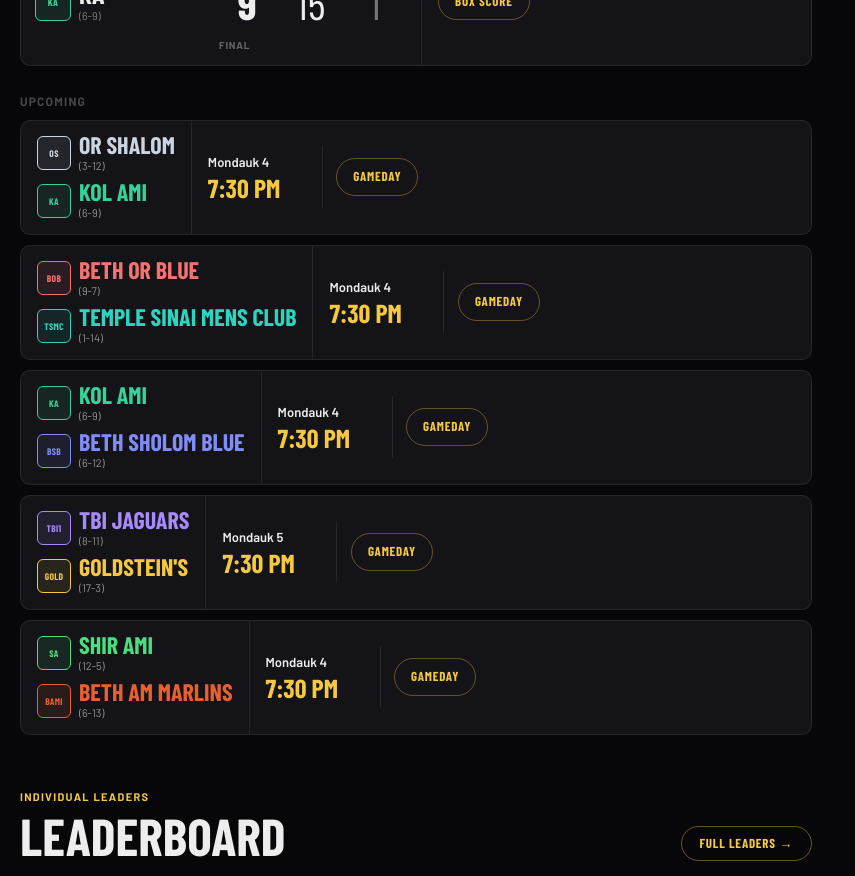
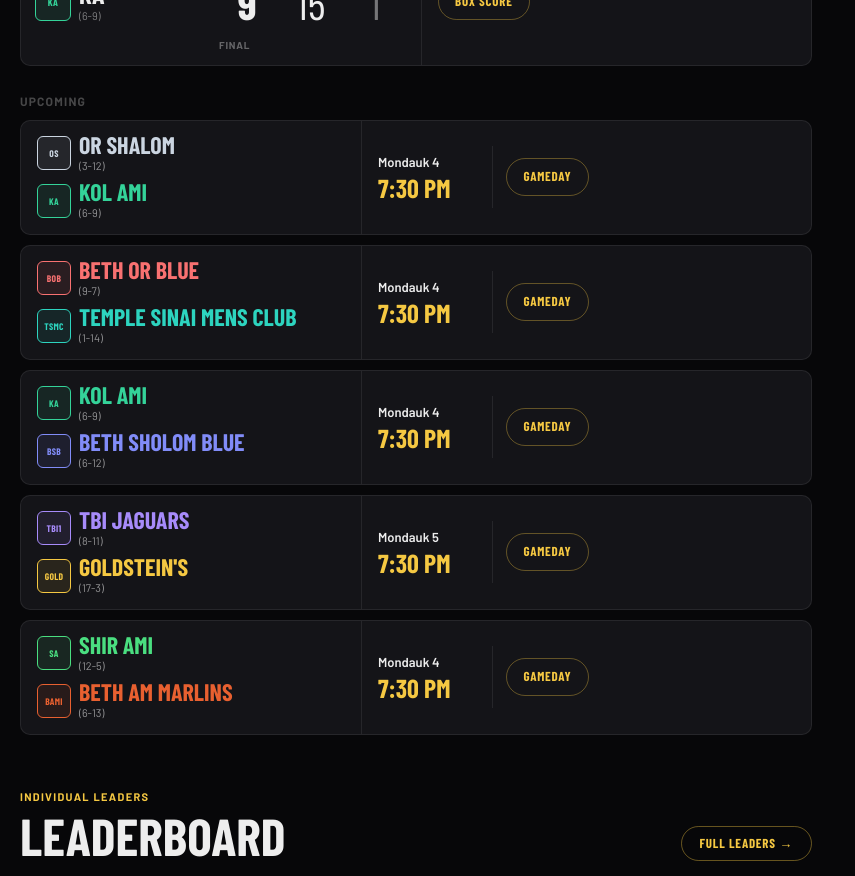
Before and after one commit to ExploringDoor/react-DVSL, a React (Vite) app: page / in a window 1280 px wide. Shown: the part 1620-2496 px from the top of the page, without its empty margins (0-855 px from the left). Built offline with nearby package versions, Linux system fonts and the light colour scheme; a web font is replaced by a local one.

Commit message:
Add files via upload

```diff
--- a/src/components/GameCard.jsx
+++ b/src/components/GameCard.jsx
@@ -43,7 +43,7 @@ export default function GameCard({ game, isNext = false }) {
           {isNext && <div style={{ padding:'6px 16px 0', fontSize:12, fontWeight:700, letterSpacing:'.08em', textTransform:'uppercase', color:'var(--gold)' }}>NEXT</div>}
           <div style={{ display:'flex', alignItems:'stretch' }}>
             {/* Teams */}
-            <div style={{ flex:'0 1 auto', padding:'12px 16px', display:'flex', flexDirection:'column', gap:6 }}>
+            <div style={{ width:340, flexShrink:0, padding:'12px 16px', display:'flex', flexDirection:'column', gap:6 }}>
               {[{t:game.away,team:away},{t:game.home,team:home}].map(side=>(
                 <div key={side.t} style={{ display:'flex', alignItems:'center', gap:8 }}>
                   <TeamBadge short={side.t} size={34} />
--- a/src/pages/Schedule.jsx
+++ b/src/pages/Schedule.jsx
@@ -40,7 +40,7 @@ function ScheduleRow({ game, isNext }) {
       {showGameday && <GamedayModal game={game} onClose={() => setShowGameday(false)} />}
       <div style={{ background:'var(--card)', border:'1px solid var(--border)', borderLeft: isNext ? '3px solid var(--gold)' : '1px solid var(--border)', borderRadius:10, overflow:'hidden', marginBottom:6, display:'flex', alignItems:'stretch' }}>
         {/* Teams */}
-        <div style={{ flex:1, padding:'14px 20px', display:'flex', flexDirection:'column', gap:6 }}>
+        <div style={{ width:340, flexShrink:0, padding:'14px 20px', display:'flex', flexDirection:'column', gap:6 }}>
           {[{t:game.away,team:away},{t:game.home,team:home}].map(side=>(
             <div key={side.t} style={{ display:'flex', alignItems:'center', gap:10 }}>
               <div style={{ width:36, height:36, borderRadius:8, background:`${side.team?.color||'#6b7280'}22`, border:`2px solid ${side.team?.color||'#6b7280'}`, display:'flex', alignItems:'center', justifyContent:'center', flexShrink:0 }}>
```
